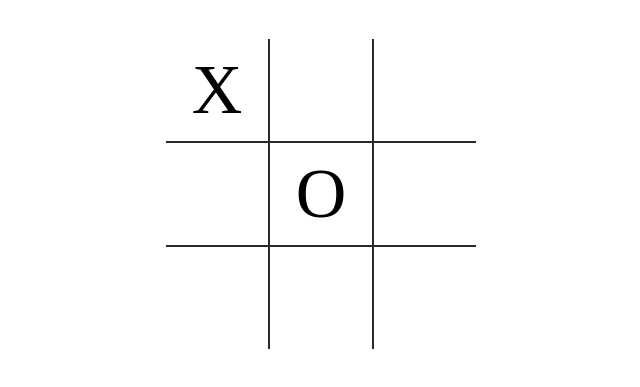
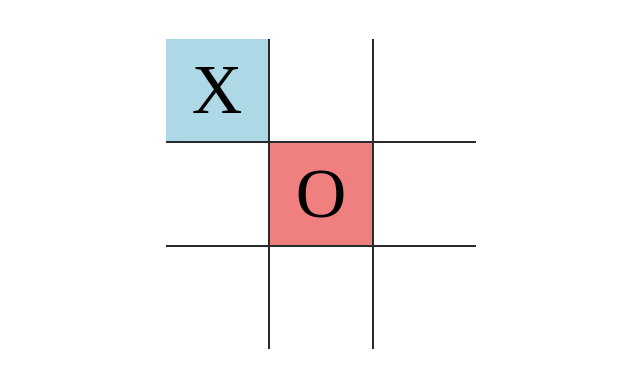
Before and after one commit to ifarbie/tic-tac-toe, a plain HTML site: page index.html in a window 1280 px wide. Both pictures are taken after a click on the element 536 px from the left and 151 px from the top of the page. Shown: the part 61-448 px from the top of the page, without its empty margins (319-959 px from the left). Drawn offline with Linux system fonts and the light colour scheme.

Commit message:
Mengubah beberapa baris

```diff
--- a/js/script.js
+++ b/js/script.js
@@ -1,5 +1,6 @@
 // Variable declaration
 var origBoard;
+var isPlayerTurn = true;
 const huPlayer = "X";
 const aiPlayer = "O";
 const winConditions = [
@@ -18,6 +19,7 @@ startGame();
 function startGame() {
     document.querySelector('.endgame').style.display = "none";
     origBoard = Array.from(Array(9).keys());
+    isPlayerTurn = true;
     for (var i = 0; i < cells.length; i++) {
         cells[i].innerText = '';
         cells[i].style.removeProperty('background-color');
@@ -26,18 +28,31 @@ function startGame() {
 }
 
 function turnClick(square) {
-    if (typeof origBoard[square.target.id] == 'number') {
+    if (isPlayerTurn && typeof origBoard[square.target.id] == 'number') {
+        isPlayerTurn = false; // Lock player turn, if click initiated
         turn(square.target.id, huPlayer);
-        if (!checkTie()) turn(bestSpot(), aiPlayer);
+        if (!checkWin(origBoard, huPlayer) && !checkTie()) {
+            setTimeout(() => {
+                turn(bestSpot(), aiPlayer);
+                isPlayerTurn = true;  // Unlock player turn after AI do a turn
+            }, 500);
+        }
     }
 }
 
 function turn(squareId, player) {
     origBoard[squareId] = player;
     document.getElementById(squareId).innerText = player;
+
     let gameWon = checkWin(origBoard, player)
     if (gameWon) {
         gameOver(gameWon);
+    } else {
+        if (player === huPlayer) {
+            document.getElementById(squareId).style.backgroundColor = "lightblue";
+        } else {
+            document.getElementById(squareId).style.backgroundColor = "lightcoral";
+        }
     }
 }
 
@@ -80,7 +95,7 @@ function bestSpot() {
 function checkTie() {
     if (emptySquares().length == 0) {
         for (var i = 0; i < cells.length; i++) {
-            cells[i].style.backgroundColor = "green";
+            cells[i].style.backgroundColor = "lightgreen";
             cells[i].removeEventListener('click', turnClick, false);
         }
         declareWinner("Tie Game!");
```
Also changed, not shown: css/style.css (line endings or trailing spaces).
